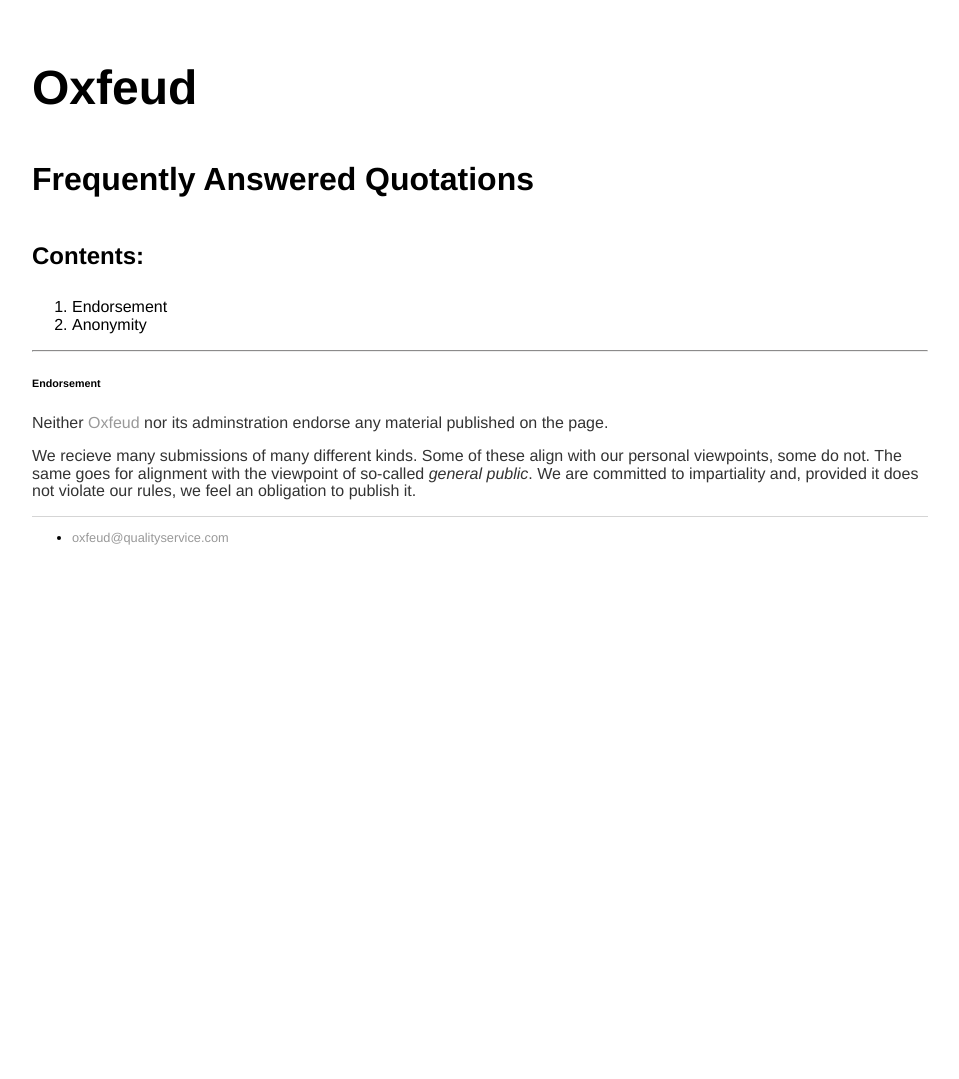
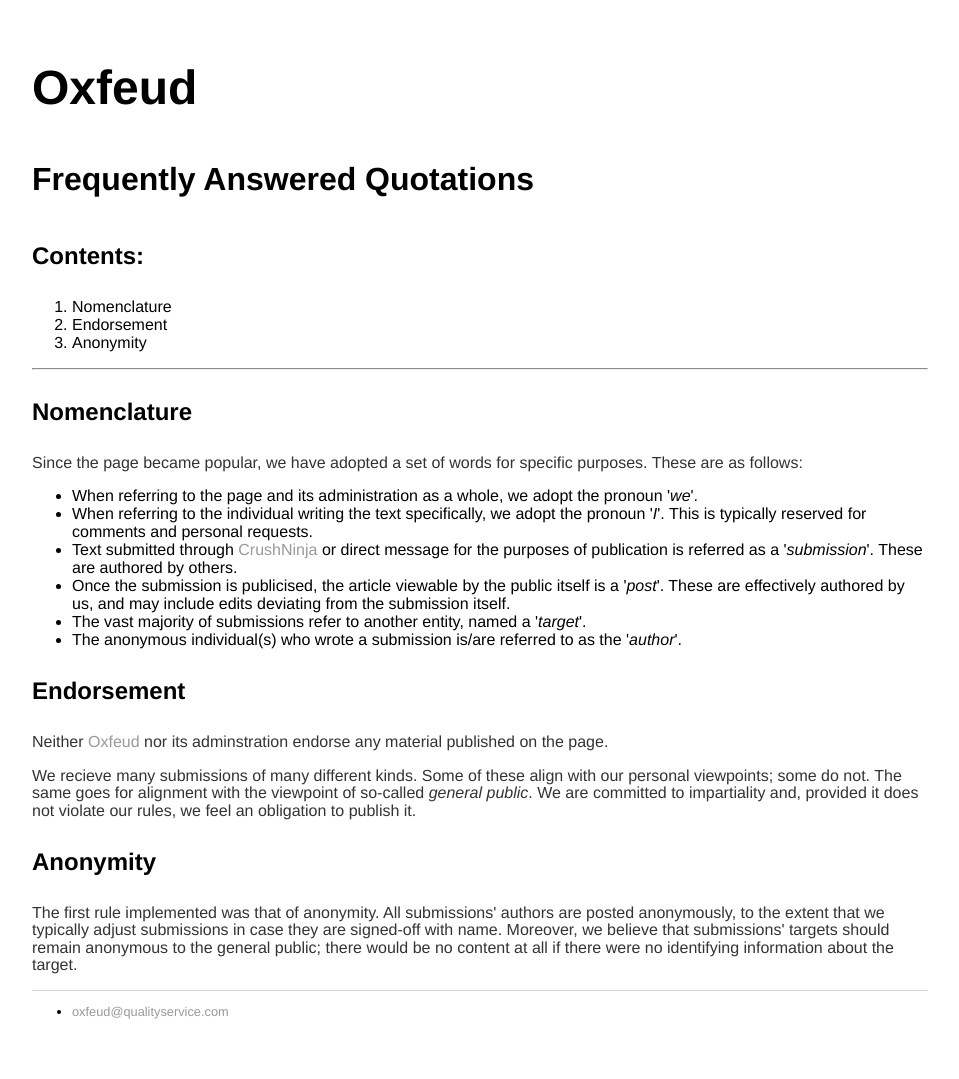
Before and after one commit to Oxfeud/oxfeud.github.io, a Jekyll site: the page built from index.html, in a window 1280 px wide. Shown: the whole page, without its empty margins (160-1119 px from the left). Built offline with Jekyll 4.4.1, drawn with Linux system fonts in a browser that asks for light colours; before the commit the page ends 900 px from its top, so only the background shows below that.

Commit message:
Update index.html

```diff
--- a/index.html
+++ b/index.html
@@ -7,11 +7,24 @@ title: Oxfeud
 	<h2>Frequently Answered Quotations</h2>
 	<h3>Contents:</h3>
 	<ol>
+		<li>Nomenclature</li>
 		<li>Endorsement</li>
 		<li>Anonymity</li>
 	</ol>
-	<hr />
-	<h6>Endorsement</h6>
+	<hr>
+	<h3>Nomenclature</h3>
+	<p>Since the page became popular, we have adopted a set of words for specific purposes. These are as follows:</p>
+	<ul>
+		<li>When referring to the page and its administration as a whole, we adopt the pronoun '<i>we</i>'.</li>
+		<li>When referring to the individual writing the text specifically, we adopt the pronoun '<i>I</i>'. This is typically reserved for comments and personal requests.</li>
+		<li>Text submitted through <a href="https://www.crush.ninja/pages/oxfeud/">CrushNinja</a> or direct message for the purposes of publication is referred as a '<i>submission</i>'. These are authored by others.</li>
+		<li>Once the submission is publicised, the article viewable by the public itself is a '<i>post</i>'. These are effectively authored by us, and may include edits deviating from the submission itself.</li>
+		<li>The vast majority of submissions refer to another entity, named a '<i>target</i>'.</li>
+		<li>The anonymous individual(s) who wrote a submission is/are referred to as the '<i>author</i>'.</li>
+	</ul>
+	<h3>Endorsement</h3>
 	<p>Neither <a href="https://www.facebook.com/oxfeud">Oxfeud</a> nor its adminstration endorse any material published on the page.</p>
-	<p>We recieve many submissions of many different kinds. Some of these align with our personal viewpoints, some do not. The same goes for alignment with the viewpoint of so-called <i>general public</i>. We are committed to impartiality and, provided it does not violate our rules, we feel an obligation to publish it.</p>
+	<p>We recieve many submissions of many different kinds. Some of these align with our personal viewpoints; some do not. The same goes for alignment with the viewpoint of so-called <i>general public</i>. We are committed to impartiality and, provided it does not violate our rules, we feel an obligation to publish it.</p>
+	<h3>Anonymity</h3>
+	<p>The first rule implemented was that of anonymity. All submissions' authors are posted anonymously, to the extent that we typically adjust submissions in case they are signed-off with name. Moreover, we believe that submissions' targets should remain anonymous to the general public; there would be no content at all if there were no identifying information about the target.</p>
 </div>
```
